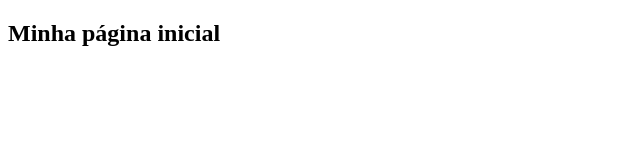
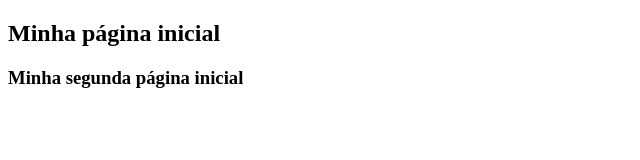
Before and after one commit to edesiojnr/projeto-curso-git, a plain HTML site: page index.html in a window 1280 px wide. Shown: the whole page, without its empty margins (0-640 px from the left). Drawn offline with Linux system fonts and the light colour scheme.

```diff
--- a/index.html
+++ b/index.html
@@ -7,5 +7,6 @@
 </head>
 <body>
     <h2>Minha página inicial</h2>
+    <h3>Minha segunda página inicial</h3>
 </body>
 </html>
```
